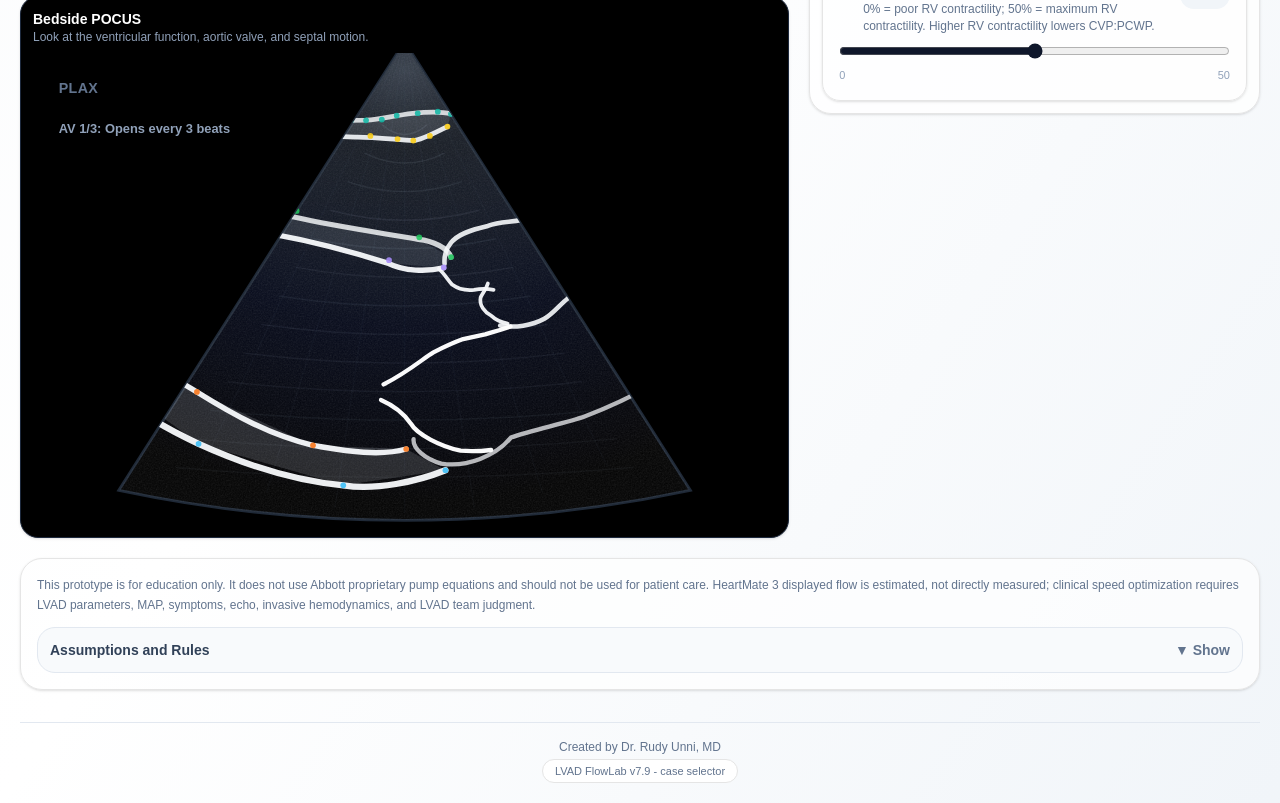
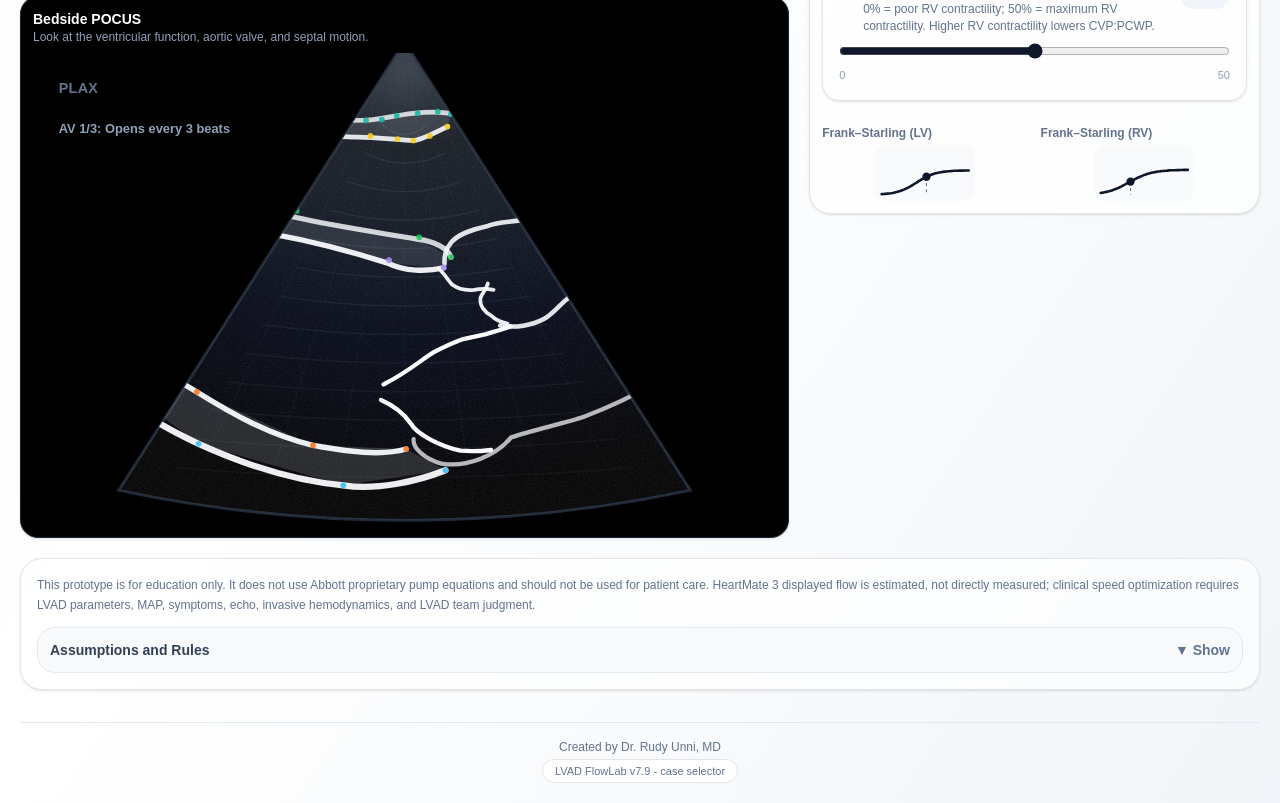
Before and after one commit to rudyunni/lvad-physiology-visualizer, a React (Vite) app: page / in a window 1280 px wide. Shown: the part 1140-1943 px from the top of the page. Built offline with nearby package versions, Linux system fonts and the light colour scheme.

Commit message:
Add Frank-Starling curve cards for LV and RV under physiology sliders

```diff
--- a/src/App.tsx
+++ b/src/App.tsx
@@ -1955,6 +1955,17 @@ const rvRatioFromContractility = (contractility) => clamp(1.25 - 0.023 * contrac
 
     <SliderControl compact={advancedPhysiologyMode} label="RV contractility" value={rvContractility} setValue={updateRvContractility} min={0} max={50} step={1} unit="%" iconType="heart" helper={advancedPhysiologyMode ? `Lower RV function increases right-sided stiffness and blunts forward transfer to PCWP.` : "0% = poor RV contractility; 50% = maximum RV contractility. Higher RV contractility lowers CVP:PCWP."} />
 
+    <div className="mt-3 grid grid-cols-2 gap-3">
+      <div>
+        <div className="mb-1 text-xs font-semibold text-slate-500">Frank–Starling (LV)</div>
+        <MiniFrankStarlingCurve preload={lvPreload} contractility={lvContractility} kind="LV" />
+      </div>
+      <div>
+        <div className="mb-1 text-xs font-semibold text-slate-500">Frank–Starling (RV)</div>
+        <MiniFrankStarlingCurve preload={rvPreload} contractility={rvContractility} kind="RV" />
+      </div>
+    </div>
+
   </>
 
 )}
```
